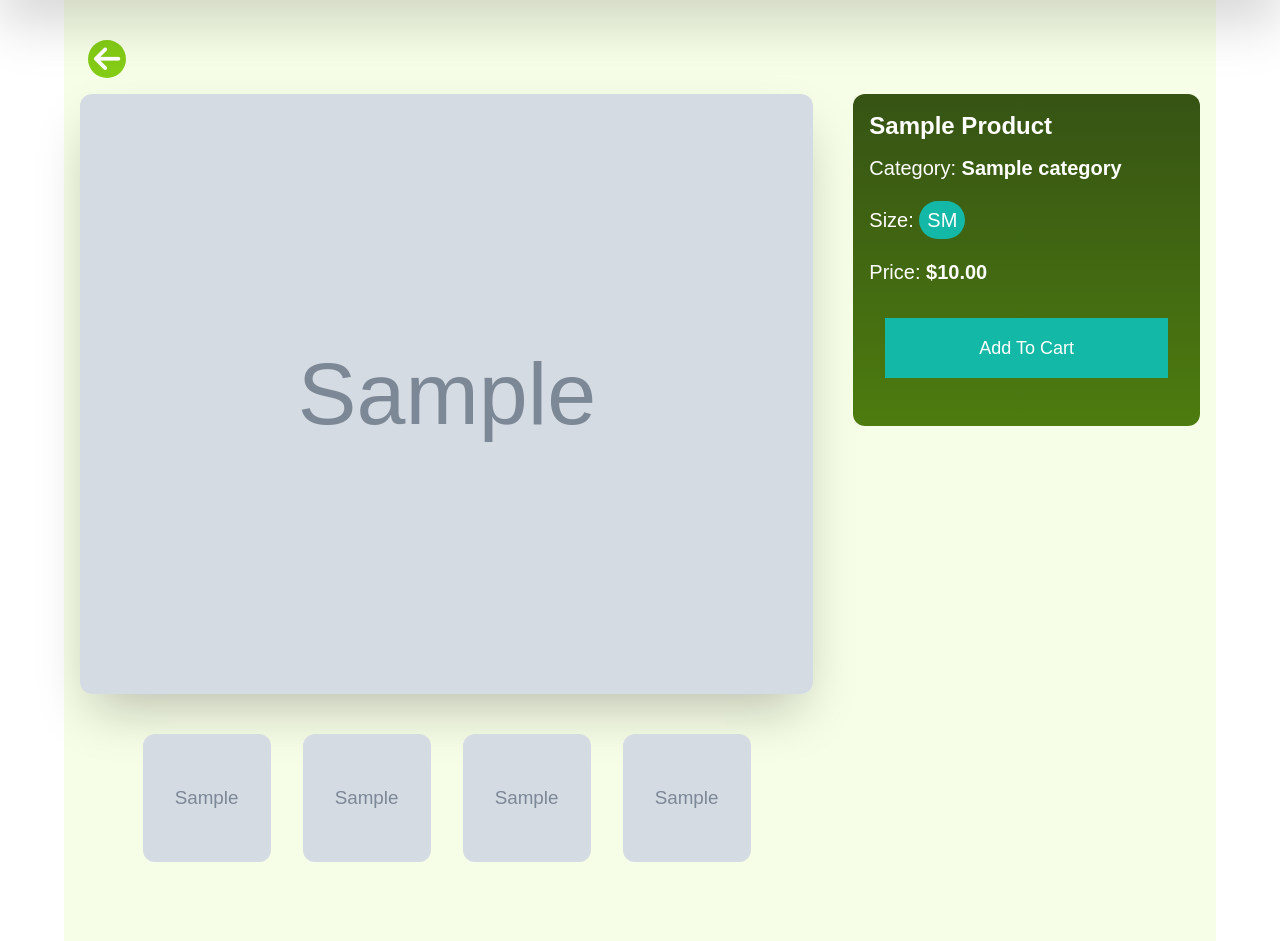
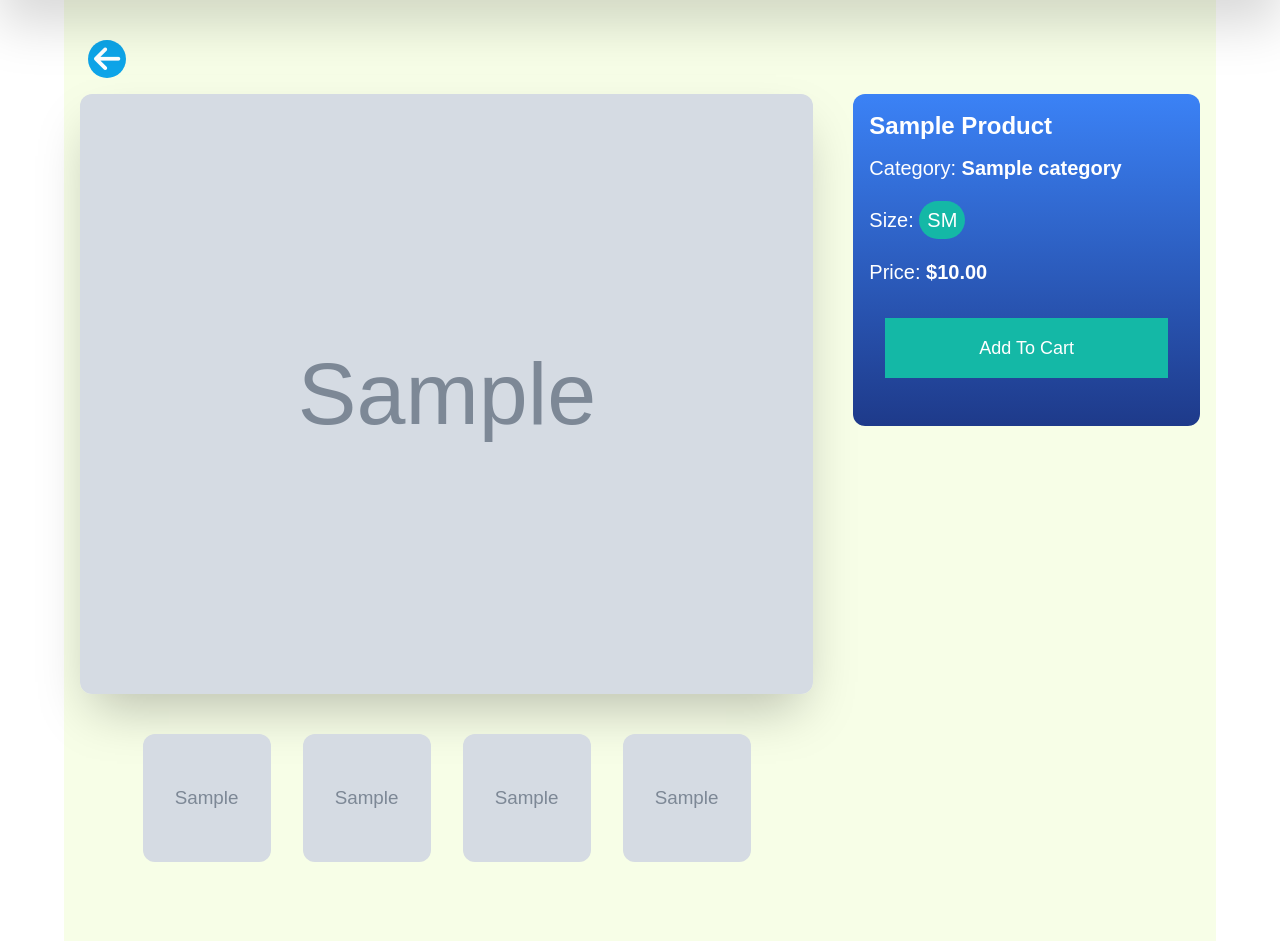
Before and after one commit to zablon-oigo/art, a Django app: a page that uses templates/product/product_detail.html in a window 1280 px wide. Shown: the part 84-1025 px from the top of the page. Run offline with Django 4.2, Linux system fonts and the light colour scheme; tables that the repository leaves empty hold one stand-in row (values such as "Sample post"); grey boxes marked "Sample" are stand-in pictures; style sheets or scripts are compiled from the project's sources; parts of the project's set-up code (start-up, migrations or seed data) failed here and were passed over; some libraries are stand-ins or nearby versions.

Commit message:
Changed default color

```diff
--- a/templates/product/product_detail.html
+++ b/templates/product/product_detail.html
@@ -37,53 +37,64 @@
         font-weight: bold;
         cursor: pointer;
     }
+    @media screen and (max-width: 600px) {
+        .modal-content {
+            width: 90%;
+            margin-top: 30%;
+        }
+        .close {
+            top: 10px;
+            right: 10px;
+            font-size: 30px;
+        }
+    }
 </style>
-<section class="bg-lime-50  py-10 max-w-6xl mx-auto">
+<section class="max-w-6xl py-10 mx-auto bg-lime-50">
    <div class="mx-6">
-    <a href="{% url 'product:landing' %}" class="rounded-full bg-lime-500 hover:bg-lime-800 duration-300 inline-flex items-center justify-center px-1.5 py-1">
-        <i class="fa-solid fa-arrow-left text-3xl  text-white "></i>
+    <a href="{% url 'product:landing' %}" class="rounded-full bg-sky-500 hover:bg-cyan-800 duration-300 inline-flex items-center justify-center px-1.5 py-1">
+        <i class="text-3xl text-white fa-solid fa-arrow-left "></i>
 
         </a>
    </div>
-    <div class=" px-4 py-4 grid  md:grid-cols-3  md:gap-10   place-content-center justify-center">
-        <div class="md:col-span-2 mb-6">
+    <div class="grid justify-center px-4 py-4 md:grid-cols-3 md:gap-10 place-content-center">
+        <div class="mb-6 md:col-span-2">
             <img src="{{product.image.url}}" alt="" class="shadow-2xl rounded-xl h-[600px] w-full object-center object-cover" id="mainImage">
             {% if product.image_1 or product.image_2 or product.image_3 %}
-            <div class="flex flex-row items-center flex-wrap justify-center mt-10">
+            <div class="flex flex-row flex-wrap items-center justify-center mt-10">
 
                 {% if product.image_1 %}
-                    <img src="{{ product.image_1.url }}" alt="" class="md:w-32 md:h-32 w-16 h-16 mx-4  rounded-xl object-center object-cover" onclick="setMainImage('{{ product.image_1.url }}')">
+                    <img src="{{ product.image_1.url }}" alt="" class="object-cover object-center w-16 h-16 mx-4 md:w-32 md:h-32 rounded-xl" onclick="setMainImage('{{ product.image_1.url }}')">
                 {% endif %}
 
                 {% if product.image_2 %}
-                    <img src="{{ product.image_2.url }}" alt="" class="md:w-32 md:h-32 w-16 h-16 mx-4 rounded-xl object-center object-cover" onclick="setMainImage('{{ product.image_2.url }}')">
+                    <img src="{{ product.image_2.url }}" alt="" class="object-cover object-center w-16 h-16 mx-4 md:w-32 md:h-32 rounded-xl" onclick="setMainImage('{{ product.image_2.url }}')">
                 {% endif %}
 
                 {% if product.image_3 %}
-                    <img src="{{ product.image_3.url }}" alt="" class="md:w-32 md:h-32 w-16 h-16 mx-4 rounded-xl object-center object-cover" onclick="setMainImage('{{ product.image_3.url }}')">
+                    <img src="{{ product.image_3.url }}" alt="" class="object-cover object-center w-16 h-16 mx-4 md:w-32 md:h-32 rounded-xl" onclick="setMainImage('{{ product.image_3.url }}')">
                 {% endif %}
-                <img src="{{product.image.url}}" alt="" class="md:w-32 md:h-32 w-16 h-16 mx-4 rounded-xl object-center object-cover" onclick="setMainImage('{{ product.image.url }}')">
+                <img src="{{product.image.url}}" alt="" class="object-cover object-center w-16 h-16 mx-4 md:w-32 md:h-32 rounded-xl" onclick="setMainImage('{{ product.image.url }}')">
             </div>
         {% endif %}
         </div>
         <div class="md:col-span-1 ">
-            <div class="bg-gradient-to-b from from-lime-900 to-lime-700   text-white rounded-xl p-4">
-                <h2 class="text-2xl capitalize font-extrabold mb-3 md:text-start text-center">
+            <div class="p-4 text-white bg-gradient-to-b from from-blue-500 to-blue-900 rounded-xl">
+                <h2 class="mb-3 text-2xl font-extrabold text-center capitalize md:text-start">
                     {{product.name}}
                 </h2>
-                <p class="text-xl mb-2">Category: <span class="font-bold text-center"><a href="" class="">{{product.category}}</a></span></p>
-                <p class="text-xl mt-6">Size: <span class=" bg-teal-500 px-2 py-2 text-white  rounded-full ">{{product.size}}</span><span class="text-rose-500"> {{product.available_size}}</span></p>
-                <p class="text-xl mt-6">Price: <span class="font-bold">${{product.price}}</span></p>
+                <p class="mb-2 text-xl">Category: <span class="font-bold text-center"><a href="" class="">{{product.category}}</a></span></p>
+                <p class="mt-6 text-xl">Size: <span class="px-2 py-2 text-white bg-teal-500 rounded-full ">{{product.size}}</span><span class="text-rose-500"> {{product.available_size}}</span></p>
+                <p class="mt-6 text-xl">Price: <span class="font-bold">${{product.price}}</span></p>
                 {% comment %}
                 {% if product.description %}
-                    <p class="text-xl line-clamp-3 mb-8">Description: <span class=" block text-sm font-light">{{ product.description }}</span></p>
+                    <p class="mb-8 text-xl line-clamp-3">Description: <span class="block text-sm font-light ">{{ product.description }}</span></p>
                 {% endif %}
             {% endcomment %}
-                <div class="my-8 mx-4">
-                    <form action="{% url 'cart:cart_add' product.id %}" method="post" class="flex items-center  justify-around">
+                <div class="mx-4 my-8">
+                    <form action="{% url 'cart:cart_add' product.id %}" method="post" class="flex items-center justify-around">
                         {% csrf_token %}
                         {{form}}
-                        <input type="submit" value="add to cart" class="w-full text-lg bg-teal-500 hover:bg-teal-700  px-4 py-4 capitalize">
+                        <input type="submit" value="add to cart" class="w-full px-4 py-4 text-lg capitalize bg-teal-500 hover:bg-teal-700">
 
                     </form>
                     <script>
@@ -101,15 +112,15 @@
 
     </div>
     {% comment %}
- <div class="md:px-12 px-4 md:py-6 py-4">
+ <div class="px-4 py-4 md:px-12 md:py-6">
     {% if related_products %}
-    <h2 class="text-4xl text-center font-mono font-bold text-gray-800 capitalize mb-6">related art</h2>
-    <div class="grid md:grid-cols-3 grid-cols-1 place-content-center gap-4">
+    <h2 class="mb-6 font-mono text-4xl font-bold text-center text-gray-800 capitalize">related art</h2>
+    <div class="grid grid-cols-1 gap-4 md:grid-cols-3 place-content-center">
         {% for product in related_products %}
         <div class="shadow-2xl">
-          <img src="{{product.image.url}}" alt="{{product.name}}" class="w-full md:h-80 h-64 object-center object-cover rounded-t-lg">
+          <img src="{{product.image.url}}" alt="{{product.name}}" class="object-cover object-center w-full h-64 rounded-t-lg md:h-80">
           <a href="{{product.get_absolute_url}}" class="">
-            <div class="bg-white  rounded-b-xl py-6 px-4">
+            <div class="px-4 py-6 bg-white rounded-b-xl">
                 <p class="text-2xl font-semibold mb">{{product.name}}</p>
                 <p class="text-xl">Price: $<strong>{{product.price}}</strong></p>
             </div>
@@ -119,7 +130,7 @@
         {% endfor %}
     </div>
     {% else  %}
-        <h2 class="text-6xl my-4 text-center">No related arts to this Item</h2>
+        <h2 class="my-4 text-6xl text-center">No related arts to this Item</h2>
      {% endif %}
 
  </div>
```
